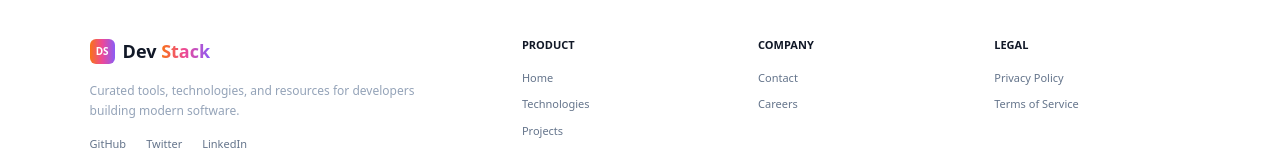
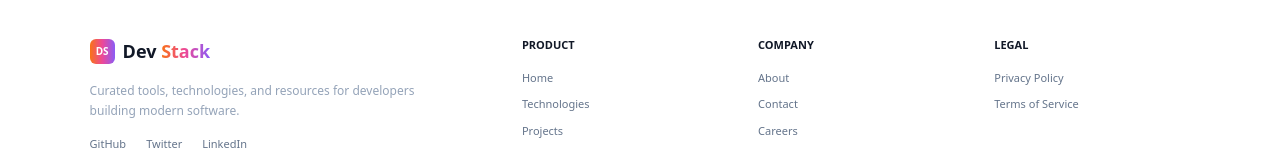
Before and after one commit to aziz017519/Assaignment-05-mian, a React (Vite) app: page / in a window 1280 px wide. Shown: the part 1880-2040 px from the top of the page. Built offline with nearby package versions, Linux system fonts and the light colour scheme.

Commit message:
add company about

```diff
--- a/src/components/Footer.tsx
+++ b/src/components/Footer.tsx
@@ -5,7 +5,7 @@ const FOOTER_GROUPS = [
   },
   {
     title: "COMPANY",
-    links: ["", "Contact", "Careers"],
+    links: ["About", "Contact", "Careers"],
   },
   {
     title: "LEGAL",
```
